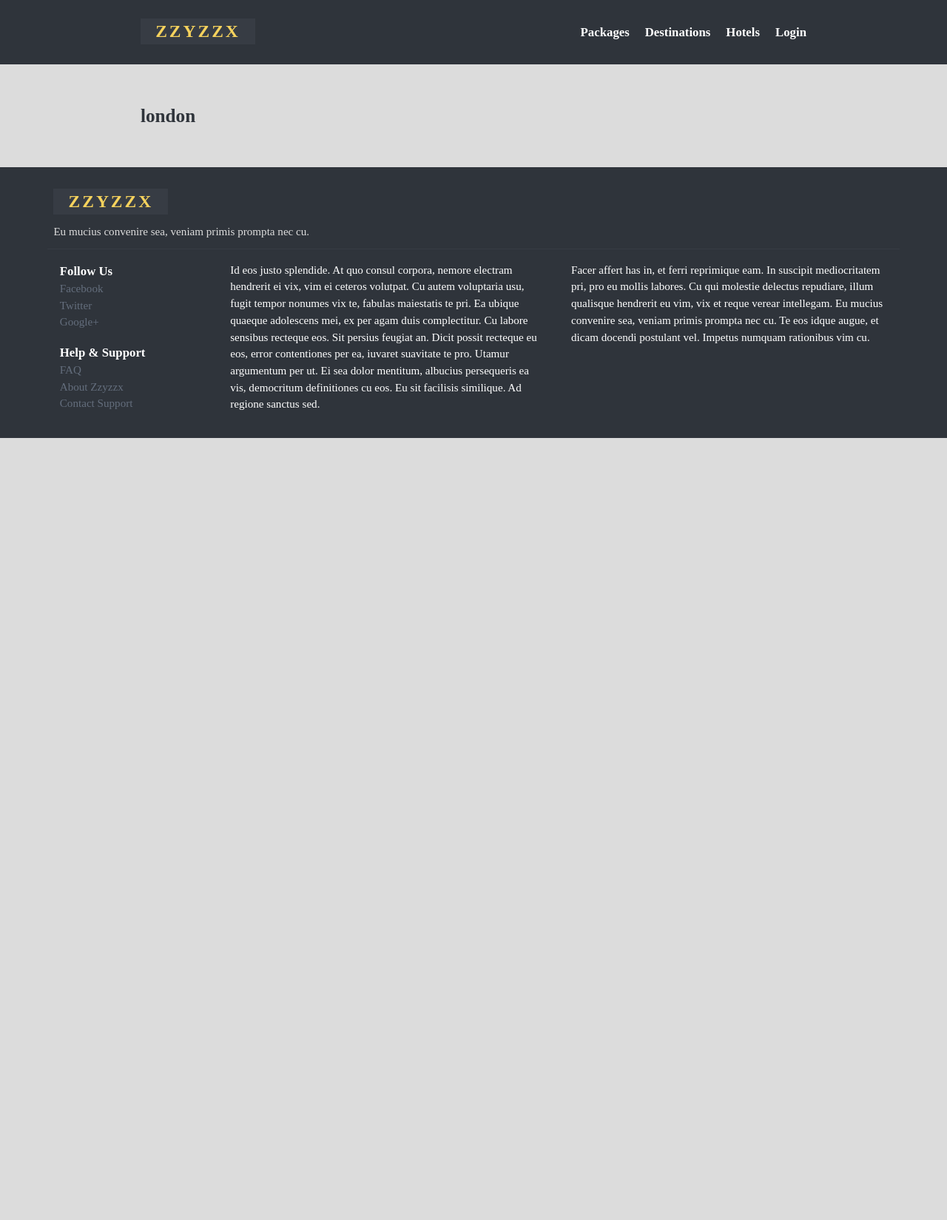
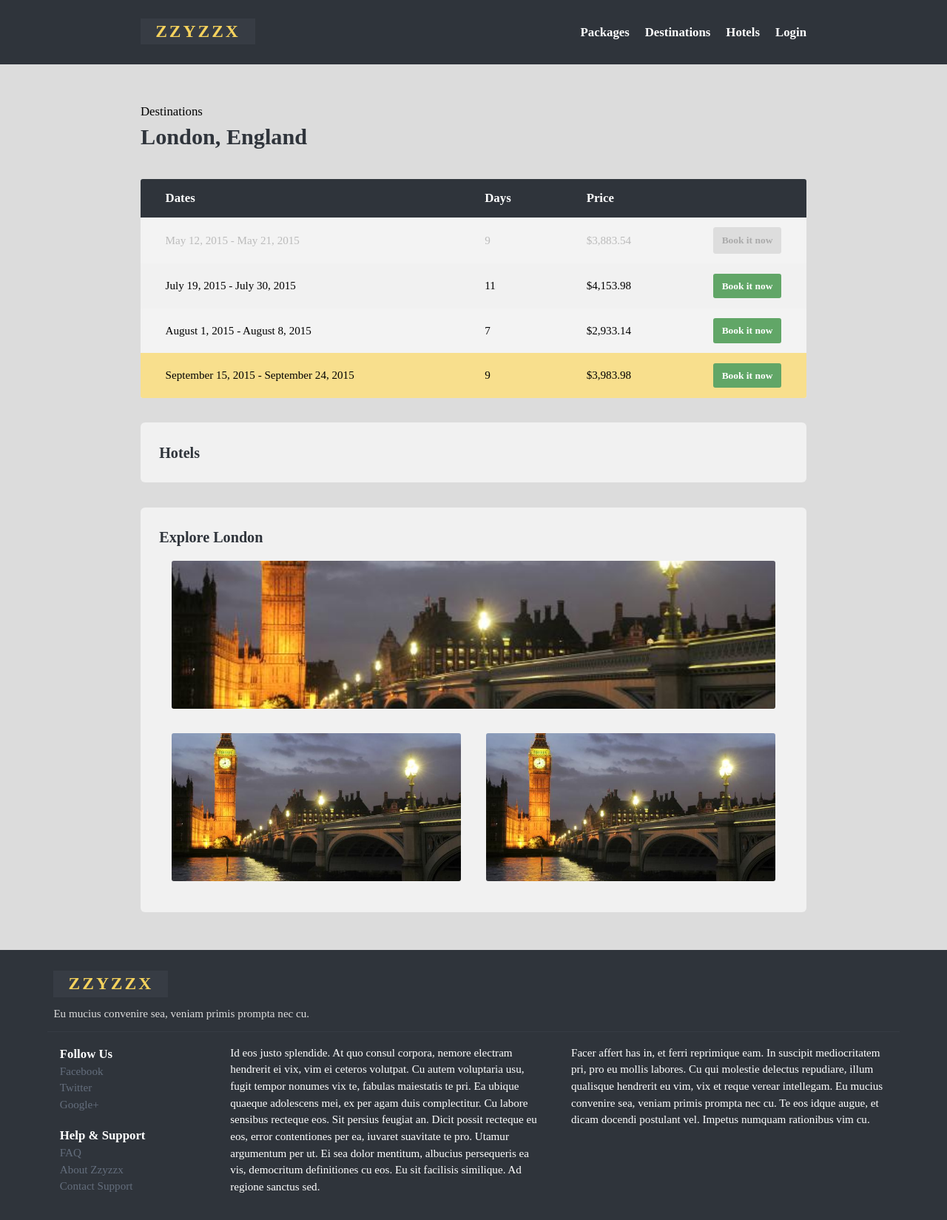
Before and after one commit to Treydor/Travel, a Jekyll site: the page built from destinations/london/index.html, in a window 1280 px wide. Shown: the whole page at 74% size. Built offline with Jekyll 4.4.1, drawn with Linux system fonts in a browser that asks for light colours; some web fonts are replaced; before the commit the page ends 900 px from its top, so only the background shows below that.

Commit message:
added table to London page

```diff
--- a/css/style.css
+++ b/css/style.css
@@ -72,6 +72,11 @@ header {
   width: 80%;
 }
 
+.page-header-container {
+  margin-bottom: 2rem;
+  width: 100%;
+}
+
 /* =======================================================================
    Typography
    ======================================================================= */
@@ -83,7 +88,7 @@ h1, h2, h3, h4, h5 {
   padding: 0;
 }
 
-h1 { font-size: 1.5rem; }
+h1 { font-size: 1.8rem; }
 
 h2 { font-size: 1.2rem; }
 
@@ -223,13 +228,25 @@ select {
   margin: 0 auto;
   padding: 1rem;
   width: 100%;
+  -o-transition: background, color .2s;
+  -ms-transition: background, color .2s;
+  -moz-transition: background, color .2s;
+  -webkit-transition: background, color.2s;
+  transition: background, color .2s;
 }
 
 .button-primary { background: #61a667; }
 
 .button-primary:hover { background: #599d5f; }
 
-.button-secondary { }
+.button-secondary {
+  background: #61a667;
+  color: #fff;
+  font-size: .8rem;
+  padding: .4rem;
+}
+
+
 
 .forgot-password {
   color: #555;
@@ -287,6 +304,50 @@ footer a { color: #646e7d; }
 footer a:hover { color: #86909f; }
 
 /* =======================================================================
+   Tables
+   ======================================================================= */
+
+.vacation-package {
+  background: #f1f1f1;
+  border-radius: 3px;
+  font-size: .9rem;
+  overflow: hidden;
+  width: 100%;
+}
+
+.vacation-package__header {
+  background: #2f343b;
+  color: #fff;
+  font-size: 1rem;
+  text-align: left;
+}
+
+.vacation-package__row:nth-child(odd) { background: #f3f3f3; }
+
+td, th { padding: .8rem 2rem; }
+
+.vacation-package__status { width: 70px; }
+.vacation-package__dates { color: inherit; }
+.vacation-package__days { }
+.vacation-package__price { }
+.vacation-package__button { width: 160px; }
+
+.vacation-package__row { }
+
+.vacation-package__row--unavailable { color: #bbb; }
+
+.vacation-package__row--unavailable .vacation-package__button button {
+  background: #ddd;
+  border: 1px solid #ddd;
+  color: #aaa;
+  cursor: default;
+}
+
+.vacation-package__row--sale { background: #f8df8d; }
+
+th { }
+
+/* =======================================================================
    Grid by Adam Kaplan (http://adamkaplan.me/grid/) **NO LONGER SUPPORTED
    ======================================================================= */
 
@@ -297,9 +358,9 @@ footer a:hover { color: #86909f; }
   padding: 1.5rem;
 }
 
-.table-menu { margin-bottom: 1.5rem; }
+.row:last-child { margin-bottom: 0; }
 
-.row:last-child { margin-bottom: 0; }
+.alternate-row { background: #e6e6e6; }
 
 .column {
   float: left;
@@ -348,6 +409,7 @@ footer a:hover { color: #86909f; }
 .card-header-left { display: inline-block; }
 
 .thumbnail {
+  border-radius: 3px;
   height: 200px;
   width: 100%;
 }
@@ -362,6 +424,8 @@ footer a:hover { color: #86909f; }
   white-space: nowrap;
 }
 
+.table-header { margin-bottom: 1rem; }
+
 .meta-data { font-size: .9rem; }
 
 .meta-data-left { float: left; }
@@ -372,10 +436,7 @@ footer a:hover { color: #86909f; }
   font-weight: 600;
 }
 
-.page-menu {
-  margin-top: 1rem;
-  text-align: center;
-}
+.table-menu-bottom { }
 
 .paris {
   background: url('../images/locations/paris.jpeg');
--- a/destinations/cancun/index.html
+++ /dev/null
@@ -1,5 +0,0 @@
----
-layout: default
-title: Hotels
----
-<h1>cancun</h1>
--- a/destinations/london/index.html
+++ b/destinations/london/index.html
@@ -1,5 +1,72 @@
 ---
 layout: default
-title: Hotels
+title: Destinations > London
 ---
-<h1>london</h1>
+<div class="page-header-container">
+  <span>Destinations</span>
+  <h1>London, England</h1>
+</div>
+
+<table class="vacation-package">
+  <thead class="vacation-package__header">
+    <tr>
+      <th>Dates</th>
+      <th>Days</th>
+      <th>Price</th>
+      <th></th>
+    </tr>
+  </thead>
+  <tbody>
+    <tr class="vacation-package__row vacation-package__row--unavailable">
+      <td class="vacation-package__dates">May 12, 2015 - May 21, 2015</td>
+      <td class="vacation-package__days">9</td>
+      <td class="vacation-package__price">$3,883.54</td>
+      <td class="vacation-package__button"><button class="button button-secondary">Book it now</button></td>
+    </tr>
+    <tr class="vacation-package__row">
+      <td class="vacation-package__dates">July 19, 2015 - July 30, 2015</td>
+      <td class="vacation-package__days">11</td>
+      <td class="vacation-package__price">$4,153.98</td>
+      <td class="vacation-package__button"><button class="button button-secondary">Book it now</button></td>
+    </tr>
+    <tr class="vacation-package__row">
+      <td class="vacation-package__dates">August 1, 2015 - August 8, 2015</td>
+      <td class="vacation-package__days">7</td>
+      <td class="vacation-package__price">$2,933.14</td>
+      <td class="vacation-package__button"><button class="button button-secondary">Book it now</button></td>
+    </tr>
+    <tr class="vacation-package__row vacation-package__row--sale">
+      <td class="vacation-package__dates">September 15, 2015 - September 24, 2015</td>
+      <td class="vacation-package__days">9</td>
+      <td class="vacation-package__price">$3,983.98</td>
+      <td class="vacation-package__button"><button class="button button-secondary">Book it now</button></td>
+    </tr>
+  </tbody>
+</table>
+
+
+<div class="table">
+  <div class="row cf">
+    <h2>Hotels</h2>
+  </div>
+</div>
+
+<div class="table">
+  <div class="row cf">
+    <h2>Explore London</h2>
+  </div>
+  <div class="row cf">
+    <div class="column full">
+      <div class="thumbnail london"></div>
+    </div>
+  </div>
+  <div class="row cf">
+    <div class="column half">
+      <div class="thumbnail london"></div>
+    </div>
+    <div class="column half">
+      <div class="thumbnail london"></div>
+    </div>
+  </div>
+
+</div>
--- a/destinations/miami/index.html
+++ /dev/null
@@ -1,5 +0,0 @@
----
-layout: default
-title: Hotels
----
-<h1>miami</h1>
--- a/destinations/newyork/index.html
+++ /dev/null
@@ -1,5 +0,0 @@
----
-layout: default
-title: Hotels
----
-<h1>newyork</h1>
--- a/destinations/paris/index.html
+++ /dev/null
@@ -1,5 +0,0 @@
----
-layout: default
-title: Hotels
----
-<h1>paris</h1>
--- a/destinations/rome/index.html
+++ /dev/null
@@ -1,5 +0,0 @@
----
-layout: default
-title: Hotels
----
-<h1>rome</h1>
--- a/hotels/index.html
+++ b/hotels/index.html
@@ -24,7 +24,7 @@ title: Hotels
 
 <div class="table">
   <div class="row cf">
-    <div class="table-menu">
+    <div class="table-header">
       <h2 class="card-header-left">All hotels</h2>
       <select class="cf" name="sort-order">
         <option value="popularity" selected>Popularity</option>
@@ -152,7 +152,7 @@ title: Hotels
     </div>
   </div>
   <div class="row cf">
-    <div class="page-menu">
+    <div class="table-menu-bottom">
       <a class="forgot-password">Load more results</a>
     </div>
   </div>
```
Also changed, not shown: index.html (+17 -23 lines), packages/index.html (+10 -10 lines).
